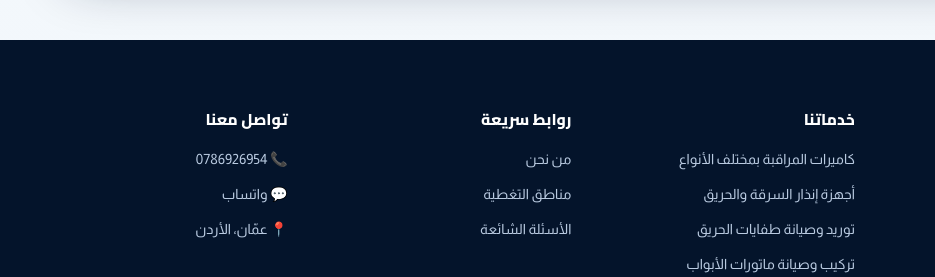
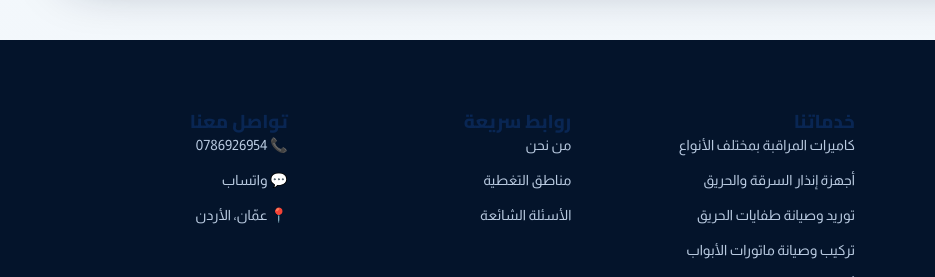
Before and after one commit to elnakhilrealestate-stack/maintenance.creativesexperts.com, a plain HTML site: page services/anzimat-access-control.html in a window 1280 px wide. Shown: the part 2523-2800 px from the top of the page, 0-935 px from the left. Drawn offline with Linux system fonts and the light colour scheme.

Commit message:
Fix service page heading hierarchy and title metadata

```diff
--- a/services/anzimat-access-control.html
+++ b/services/anzimat-access-control.html
@@ -165,13 +165,13 @@
 
     <aside class="sidebar">
       <div class="side-cta">
-        <h4>احصل على عرض سعر مجاني</h4>
+        <h3>احصل على عرض سعر مجاني</h3>
         <p>تواصل معنا الآن وسنرد خلال دقائق.</p>
         <a href="tel:+962786926954" class="btn btn-primary">📞 0786926954</a>
         <a href="https://wa.me/962786926954" target="_blank" rel="noopener" class="btn btn-outline" style="color:var(--navy); border-color:#E1E8EE;">واتساب مباشر</a>
       </div>
       <div class="side-card">
-        <h4>خدمات أخرى قد تهمك</h4>
+        <h3>خدمات أخرى قد تهمك</h3>
         <ul><li><a href="kamerat-al-muraqaba.html">→ كاميرات المراقبة بمختلف الأنواع</a></li>
 <li><a href="ajhizat-indhar-al-sirqa-wal-hariq.html">→ أجهزة إنذار السرقة والحريق</a></li>
 <li><a href="tawreed-wa-sianat-tafayat-al-hariq.html">→ توريد وصيانة طفايات الحريق</a></li>
@@ -206,7 +206,7 @@
         <p style="font-size:.9rem; max-width:320px;">فريق أردني متخصص في أنظمة الحماية والأمان: كاميرات مراقبة، إنذار سرقة وحريق، طفايات، أكسس كنترول، إنتركم وبصمة دوام.</p>
       </div>
       <div>
-        <h4>خدماتنا</h4>
+        <h3>خدماتنا</h3>
         <ul><li><a href="kamerat-al-muraqaba.html">كاميرات المراقبة بمختلف الأنواع</a></li>
 <li><a href="ajhizat-indhar-al-sirqa-wal-hariq.html">أجهزة إنذار السرقة والحريق</a></li>
 <li><a href="tawreed-wa-sianat-tafayat-al-hariq.html">توريد وصيانة طفايات الحريق</a></li>
@@ -216,7 +216,7 @@
 </ul>
       </div>
       <div>
-        <h4>روابط سريعة</h4>
+        <h3>روابط سريعة</h3>
         <ul>
           <li><a href="../index.html#about">من نحن</a></li>
           <li><a href="../index.html#areas">مناطق التغطية</a></li>
@@ -224,7 +224,7 @@
         </ul>
       </div>
       <div>
-        <h4>تواصل معنا</h4>
+        <h3>تواصل معنا</h3>
         <ul>
           <li><a href="tel:+962786926954">📞 0786926954</a></li>
           <li><a href="https://wa.me/962786926954" target="_blank" rel="noopener">💬 واتساب</a></li>
```
